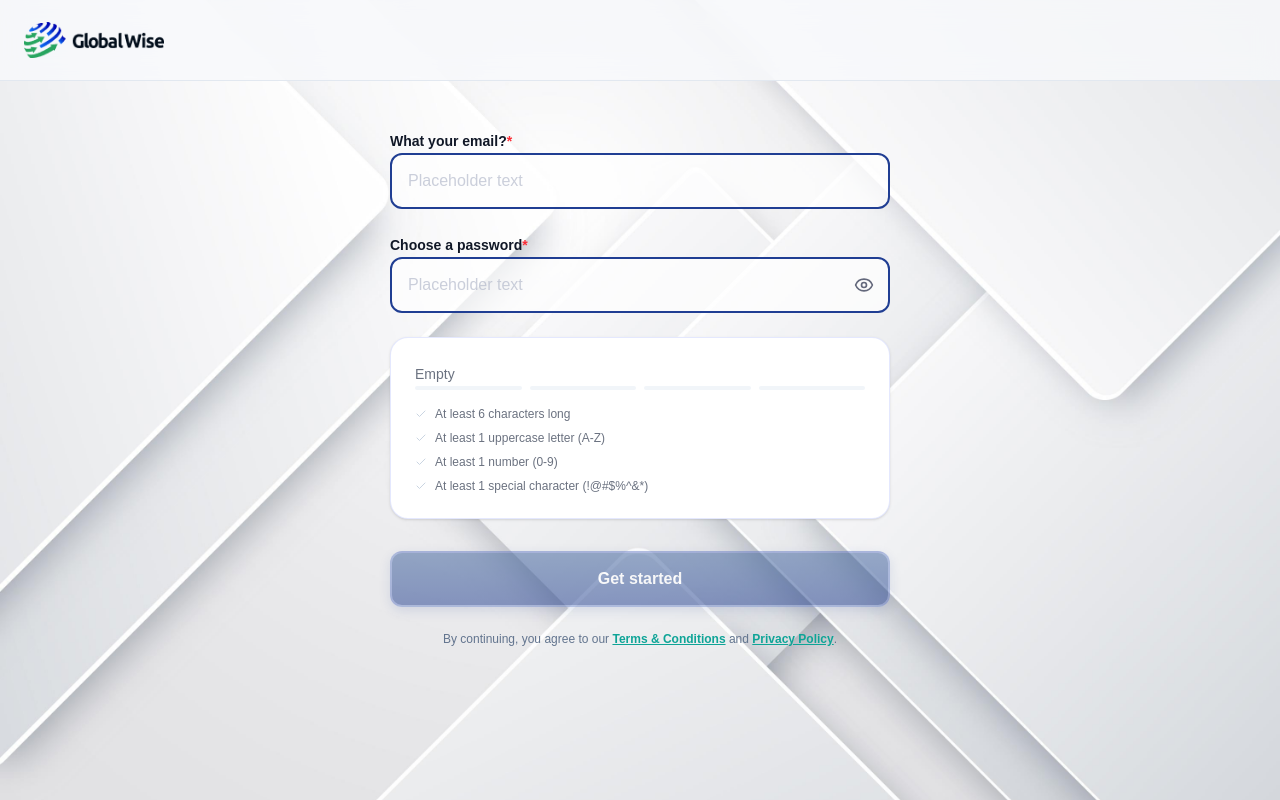
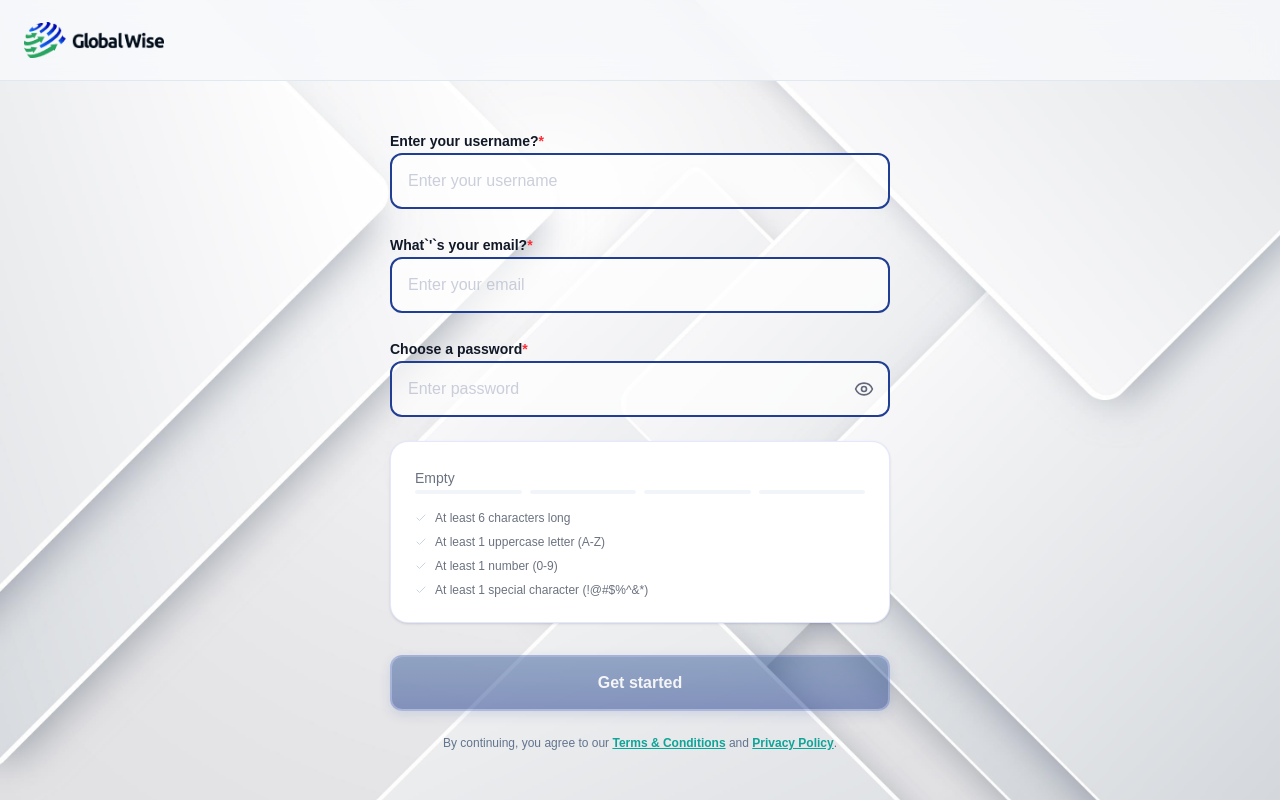
Before and after one commit to Nikhilporwal/ETK-AI-Dashboard, a Next.js app: page /signup in a window 1280 px wide. Built offline with nearby package versions, Linux system fonts and the light colour scheme; a web font is replaced by a local one.

Commit message:
sign up added

```diff
--- a/actions/auth.actions.ts
+++ b/actions/auth.actions.ts
@@ -8,8 +8,18 @@ interface LoginCredentials {
   password: string;
 }
 
+interface SignUpCredentials {
+  username: string;
+  email: string;
+  password: string;
+}
+
 export interface LoginResponse {
   access_token: string;
+}
+
+export interface SignUpResponse {
+  message: string;
 }
 
 export async function loginAction(credentials: LoginCredentials) {
@@ -33,3 +43,16 @@ export async function loginAction(credentials: LoginCredentials) {
 
   return res.data;
 }
+
+export async function signupAction(data: SignUpCredentials) {
+  const res = await apiFetch<SignUpResponse>("/signup", {
+    method: "POST",
+    body: JSON.stringify(data),
+  });
+
+  if (!res.success) {
+    throw new Error(res.message || "Registration failed");
+  }
+
+  return res.data;
+}
--- a/app/(auth)/signup/page.tsx
+++ b/app/(auth)/signup/page.tsx
@@ -1,55 +1,106 @@
-"use client"
+"use client";
 
-import { useState } from "react"
-import { Button } from "@/components/ui/button"
-import { Input } from "@/components/ui/input"
-import { Eye, EyeOff, Check } from "lucide-react"
-import Link from "next/link"
-import { cn } from "@/lib/utils"
+import { useState } from "react";
+import { Button } from "@/components/ui/button";
+import { Input } from "@/components/ui/input";
+import { Eye, EyeOff, Check } from "lucide-react";
+import Link from "next/link";
+import { useRouter } from "next/navigation";
+import { cn } from "@/lib/utils";
+import { useMutation } from "@tanstack/react-query";
+import { signupAction } from "@/actions/auth.actions";
+import { Loader } from "@/components/common/Loader";
 
 export default function SignupPage() {
-    const [showPassword, setShowPassword] = useState(false)
-    const [password, setPassword] = useState("")
+  const router = useRouter();
+  const [showPassword, setShowPassword] = useState(false);
+  const [email, setEmail] = useState(""); // Added email state
+  const [password, setPassword] = useState("");
+  const [username, setUsername] = useState("");
+
+  // TanStack Mutation for Signup
+  const { mutate, isPending, error } = useMutation({
+    mutationFn: signupAction,
+    onSuccess: () => {
+      router.push("/maps");
+      router.refresh();
+    },
+  });
 
   const requirements = [
     { label: "At least 6 characters long", test: (p: string) => p.length >= 6 },
-        { label: "At least 1 uppercase letter (A-Z)", test: (p: string) => /[A-Z]/.test(p) },
+    {
+      label: "At least 1 uppercase letter (A-Z)",
+      test: (p: string) => /[A-Z]/.test(p),
+    },
     { label: "At least 1 number (0-9)", test: (p: string) => /[0-9]/.test(p) },
-        { label: "At least 1 special character (!@#$%^&*)", test: (p: string) => /[!@#$%^&*]/.test(p) },
-    ]
+    {
+      label: "At least 1 special character (!@#$%^&*)",
+      test: (p: string) => /[!@#$%^&*]/.test(p),
+    },
+  ];
 
-    const passedCount = requirements.filter(r => r.test(password)).length
+  const passedCount = requirements.filter((r) => r.test(password)).length;
+
+  const handleSignup = (e: React.SubmitEvent) => {
+    e.preventDefault();
+    if (passedCount < 4 || !email) return;
+
+    mutate({
+      username: email.split("@")[0],
+      email,
+      password,
+    });
+  };
 
   const getStrengthLabel = () => {
-        if (!password) return "Empty"
-        if (passedCount === 1) return "Weak"
-        if (passedCount === 2) return "Fair"
-        if (passedCount === 3) return "Good"
-        if (passedCount === 4) return "Strong"
-    }
+    if (!password) return "Empty";
+    if (passedCount === 1) return "Weak";
+    if (passedCount === 2) return "Fair";
+    if (passedCount === 3) return "Good";
+    if (passedCount === 4) return "Strong";
+  };
 
   const getStrengthColorClass = () => {
-        const label = getStrengthLabel()
-
-        if (label === "Weak") return "text-red-500"
-        if (label === "Fair") return "text-orange-500"
-        if (label === "Good") return "text-yellow-500"
-        if (label === "Strong") return "text-green-600"
-
-        return "text-[#6B7280]"
-    }
+    const label = getStrengthLabel();
+    if (label === "Weak") return "text-red-500";
+    if (label === "Fair") return "text-orange-500";
+    if (label === "Good") return "text-yellow-500";
+    if (label === "Strong") return "text-green-600";
+    return "text-[#6B7280]";
+  };
 
   return (
-        <div className="w-full max-w-[500px] mx-auto space-y-8">
+    <form
+      onSubmit={handleSignup}
+      className="w-full max-w-[500px] mx-auto space-y-8"
+    >
       <div className="space-y-6">
+        <div className="space-y-2">
+          <label className="text-sm font-semibold text-[#111827]">
+            Enter your username?<span className="text-red-500">*</span>
+          </label>
+          <Input
+            placeholder="Enter your username"
+            type="text"
+            required
+            value={username}
+            onChange={(e) => setUsername(e.target.value)}
+            className="border-[#203E93]"
+          />
+        </div>
+
         {/* Email Field */}
         <div className="space-y-2">
           <label className="text-sm font-semibold text-[#111827]">
-                        What your email?<span className="text-red-500">*</span>
+            What`&apos;`s your email?<span className="text-red-500">*</span>
           </label>
           <Input
-                        placeholder="Placeholder text"
+            placeholder="Enter your email"
             type="email"
+            required
+            value={email}
+            onChange={(e) => setEmail(e.target.value)}
             className="border-[#203E93]"
           />
         </div>
@@ -60,20 +111,21 @@ export default function SignupPage() {
             Choose a password<span className="text-red-500">*</span>
           </label>
           <Input
-                        placeholder="Placeholder text"
+            placeholder="Enter password"
             type={showPassword ? "text" : "password"}
             value={password}
             onChange={(e) => setPassword(e.target.value)}
             className="border-[#203E93]"
+            required
             rightIcon={
               showPassword ? (
                 <EyeOff
-                                    className="w-5 h-5"
+                  className="w-5 h-5 cursor-pointer"
                   onClick={() => setShowPassword(false)}
                 />
               ) : (
                 <Eye
-                                    className="w-5 h-5"
+                  className="w-5 h-5 cursor-pointer"
                   onClick={() => setShowPassword(true)}
                 />
               )
@@ -84,64 +136,86 @@ export default function SignupPage() {
         {/* Password Strength Box */}
         <div className="bg-white border border-[#A5B4FC]/30 rounded-2xl p-6 space-y-4 shadow-sm">
           <div className="space-y-2">
-                        <span className={cn("text-sm font-medium transition-colors", getStrengthColorClass())}>
+            <span
+              className={cn(
+                "text-sm font-medium transition-colors",
+                getStrengthColorClass(),
+              )}
+            >
               {getStrengthLabel()}
             </span>
             <div className="flex gap-2 h-1">
               {[1, 2, 3, 4].map((i) => {
-                                let bgColor = "bg-slate-100"
-
+                let bgColor = "bg-slate-100";
                 if (i <= passedCount) {
-                                    if (passedCount === 1) bgColor = "bg-red-500"
-                                    else if (passedCount === 2) bgColor = "bg-orange-500"
-                                    else if (passedCount === 3) bgColor = "bg-yellow-500"
-                                    else if (passedCount === 4) bgColor = "bg-green-500"
+                  if (passedCount === 1) bgColor = "bg-red-500";
+                  else if (passedCount === 2) bgColor = "bg-orange-500";
+                  else if (passedCount === 3) bgColor = "bg-yellow-500";
+                  else if (passedCount === 4) bgColor = "bg-green-500";
                 }
-
                 return (
                   <div
                     key={i}
                     className={cn(
                       "flex-1 rounded-full transition-all duration-300",
-                                            bgColor
+                      bgColor,
                     )}
                   />
-                                )
+                );
               })}
             </div>
           </div>
 
           <ul className="space-y-2">
             {requirements.map((req, idx) => {
-                            const isPassed = req.test(password)
+              const isPassed = req.test(password);
               return (
-                                <li key={idx} className={cn(
+                <li
+                  key={idx}
+                  className={cn(
                     "flex items-center gap-2 text-xs font-medium transition-colors",
-                                    isPassed ? "text-[#0EA497]" : "text-[#6B7280]"
-                                )}>
-                                    <Check className={cn(
+                    isPassed ? "text-[#0EA497]" : "text-[#6B7280]",
+                  )}
+                >
+                  <Check
+                    className={cn(
                       "w-3 h-3 transition-colors",
-                                        isPassed ? "text-[#0EA497]" : "text-slate-300"
-                                    )} />
+                      isPassed ? "text-[#0EA497]" : "text-slate-300",
+                    )}
+                  />
                   {req.label}
                 </li>
-                            )
+              );
             })}
           </ul>
         </div>
+
+        {/* API Error Message */}
+        {error && (
+          <p className="text-sm text-red-500 text-center font-medium">
+            {error instanceof Error ? error.message : "Something went wrong"}
+          </p>
+        )}
       </div>
 
       <div className="space-y-6 text-center">
-                <Button variant="primary" className="w-full h-14 text-base" disabled={passedCount < 4}>
-                    Get started
+        <Button
+          type="submit"
+          variant="primary"
+          className="w-full h-14 text-base font-bold"
+          disabled={passedCount < 4 || isPending}
+        >
+          {isPending ? (
+            <Loader variant="full" message="Creating account..." />
+          ) : (
+            "Get started"
+          )}
         </Button>
 
         <p className="text-xs text-slate-500 text-center">
           By continuing, you agree to our{" "}
           <Link
             href="/terms"
-                        target="_blank"
-                        rel="noopener noreferrer"
             className="text-[#0EA497] font-semibold underline"
           >
             Terms & Conditions
@@ -149,14 +223,13 @@ export default function SignupPage() {
           and{" "}
           <Link
             href="/privacy"
-                        target="_blank"
-                        rel="noopener noreferrer"
             className="text-[#0EA497] font-semibold underline"
           >
             Privacy Policy
-                    </Link>.
+          </Link>
+          .
         </p>
       </div>
-        </div>
-    )
+    </form>
+  );
 }
--- a/app/(main)/user-interests/page.tsx
+++ b/app/(main)/user-interests/page.tsx
@@ -154,6 +154,7 @@ export default function UserInterestsPage() {
             disabled={
               selectedCountries.length === 0 || selectedIndustries.length === 0
             }
+            onClick={() => router.push("/maps")}
           >
             Continue
           </Button>
```
Lines whose indentation alone changed are shown as unchanged.
